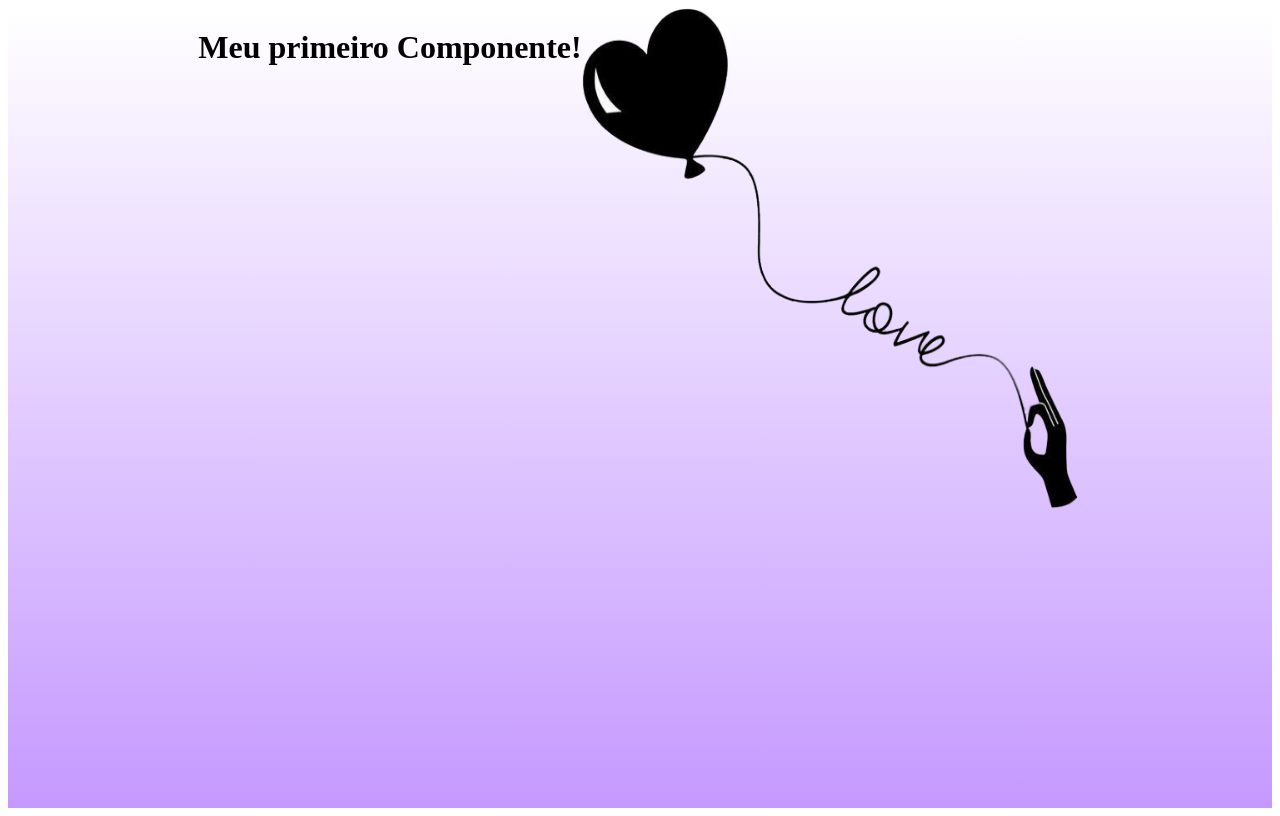
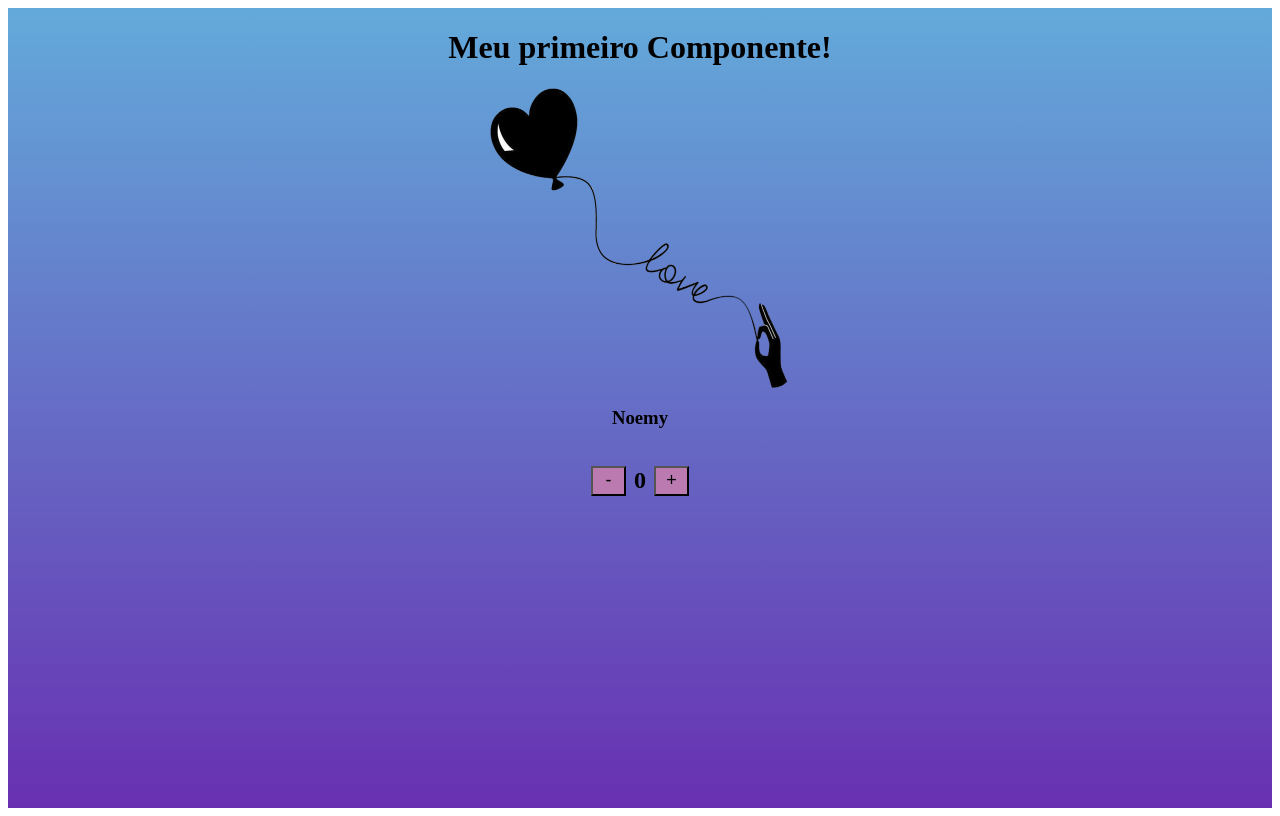
Before and after one commit to NoemyRibeiro/frameworks-2023, an Angular app in the folder my-app/: page / in a window 1280 px wide. Built offline with nearby package versions, Linux system fonts and the light colour scheme.

Commit message:
Add files via upload

```diff
--- a/my-app/src/app/app.component.css
+++ b/my-app/src/app/app.component.css
@@ -1,13 +1,28 @@
 .container {
-    background: linear-gradient(#fff, rgb(197, 153, 255));
-    height: 100vh;
-    display: flex;
-    align-items: flex-start;
-    justify-content: center;
-
+  background: linear-gradient(rgb(99, 170, 218), rgb(104, 48, 177));
+  height: 100vh;
+  display: flex;
+  align-items: center;
+  justify-content: flex-start;
+  flex-direction: column;
 }
 
 .img {
-    width: 500px;
-    height: 500px;
+  width: 300px;
+  height: 300px;
 }
+
+.calc {
+  display: flex;
+  justify-content: center;
+  align-items: center;
+}
+
+.calc input {
+  width: 35px;
+  height: 30px;
+  margin: 8px;
+  outline: none;
+  background:rgb(187, 122, 176);
+  font-size: 18px;
+}
--- a/my-app/src/app/app.component.html
+++ b/my-app/src/app/app.component.html
@@ -2,4 +2,10 @@
 <h1>Meu primeiro Componente!</h1>
 <img src="/assets/img2.png" class="img">
 
+<h3>{{ nome }}</h3>
+<div class="calc">
+    <input type="button" value="-"(click)= "sub()">
+    <h2>{{count}}</h2>
+    <input type="button" value="+" (click)= "soma()">
 </div>
+</div>
--- a/my-app/src/app/app.component.ts
+++ b/my-app/src/app/app.component.ts
@@ -7,4 +7,14 @@ import { Component } from '@angular/core';
 })
 export class AppComponent {
   title = 'my-app';
+  nome = 'Noemy'
+  count = 0;
+
+  sub () {
+   this.count--;
+  }
+
+  soma(){
+  this.count++;
+  }
 }
```
Also changed, not shown: my-app/src/app/app-routing.module.ts (line endings or trailing spaces), my-app/src/app/app.module.ts (line endings or trailing spaces), my-app/src/index.html (line endings or trailing spaces), my-app/src/main.ts (line endings or trailing spaces), my-app/src/styles.css (line endings or trailing spaces).
